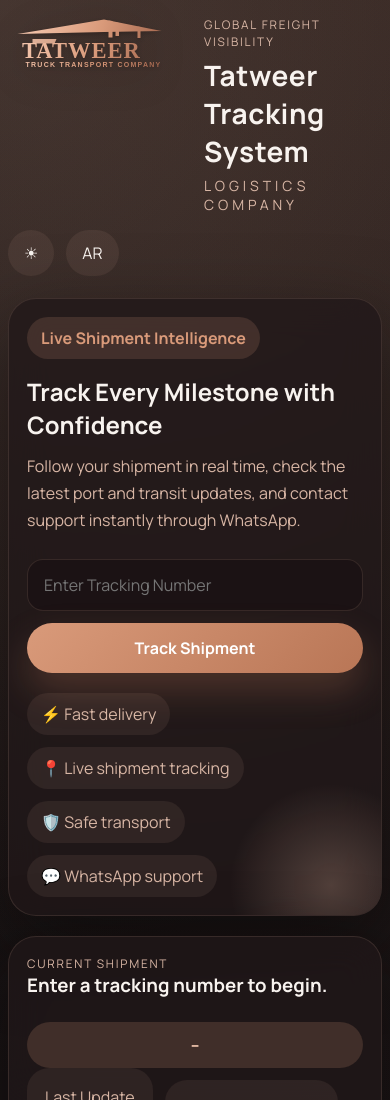
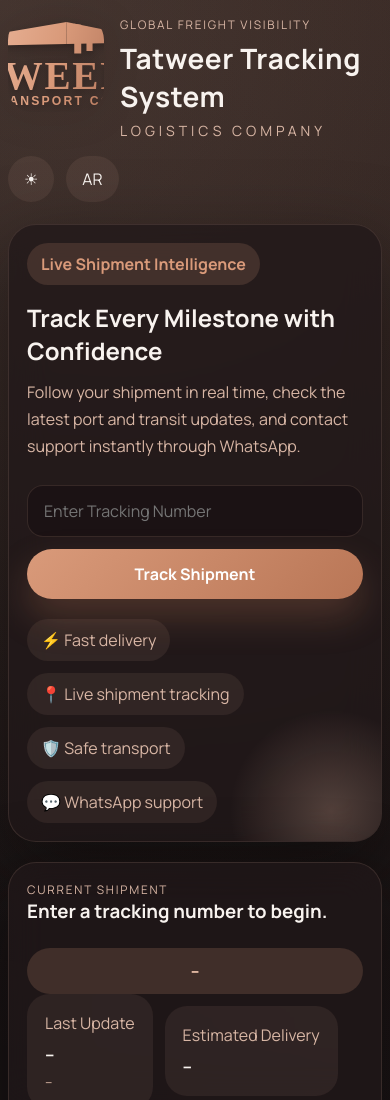
Before and after one commit to tatweertransportation-del/tatweer-shipment-tracker, a website: page index.html in a window 390 px wide. Shown: the top 1100 px of the page. Drawn offline with Linux system fonts and the light colour scheme.

Commit message:
Add files via upload

```diff
--- a/index.html
+++ b/index.html
@@ -16,7 +16,7 @@
     <div class="page-shell">
       <header class="topbar">
         <div class="brand-lockup">
-          <img class="brand-logo" src="assets/tatweer-logo.png?v=20260423" alt="Tatweer logo" onerror="this.src='assets/tatweer-logo.svg'" />
+          <img class="brand-logo" src="assets/tatweer-logo-full.png?v=20260423b" alt="Tatweer logo" onerror="this.src='assets/tatweer-logo.svg'" />
           <div class="brand-copy">
             <p class="eyebrow" data-i18n="brandTag">Global Freight Visibility</p>
             <h1 class="brand">Tatweer Tracking System</h1>
--- a/script.js
+++ b/script.js
@@ -57,7 +57,7 @@
     submitSuggestion: "Send Suggestion",
     suggestionSuccess: "Your suggestion was sent successfully.",
     suggestionError: "Unable to send your suggestion.",
-    updateTimeOnly: "Updates daily at {time} your local time",
+    updateTimeOnly: "Updates daily at {time} your local time, equivalent to 2:00 PM Egypt time",
     exportExcel: "Export Excel",
     exportReady: "Excel file downloaded successfully.",
     adminBadge: "Operations Control Center",
@@ -181,7 +181,7 @@
     submitSuggestion: "إرسال الاقتراح",
     suggestionSuccess: "تم إرسال اقتراحك بنجاح.",
     suggestionError: "تعذر إرسال الاقتراح.",
-    updateTimeOnly: "يتم التحديث يوميًا الساعة {time} بتوقيتك المحلي",
+    updateTimeOnly: "يتم التحديث يوميًا الساعة {time} بتوقيتك المحلي، بما يعادل 2:00 ظهرًا بتوقيت مصر",
     exportExcel: "استخراج إكسل",
     exportReady: "تم تنزيل ملف الإكسل بنجاح.",
     adminBadge: "مركز التحكم التشغيلي",
@@ -509,9 +509,12 @@
 
 function getLocalizedUpdateTimeText() {
   const locale = currentLanguage === "ar" ? "ar-EG" : undefined;
+  const clientTimeZone = Intl.DateTimeFormat().resolvedOptions().timeZone;
   const time = new Intl.DateTimeFormat(locale, {
     hour: "numeric",
-    minute: "2-digit"
+    minute: "2-digit",
+    timeZone: clientTimeZone,
+    timeZoneName: "short"
   }).format(getEgyptUpdateInstant());
   return t("updateTimeOnly").replace("{time}", time);
 }
--- a/style.css
+++ b/style.css
@@ -122,11 +122,11 @@
 }
 
 .brand-logo {
-  width: clamp(180px, 22vw, 280px);
-  max-height: 110px;
-  height: auto;
+  width: clamp(92px, 10vw, 128px);
+  height: clamp(92px, 10vw, 128px);
   display: block;
-  object-fit: contain;
+  object-fit: cover;
+  border-radius: 24px;
   filter: drop-shadow(0 8px 20px rgba(16, 10, 9, 0.24));
 }
 
@@ -690,7 +690,8 @@
   }
 
   .brand-logo {
-    width: 180px;
+    width: 96px;
+    height: 96px;
   }
 
   .card-head,
```
Also changed, not shown: admin.html (+1 -1 lines).
